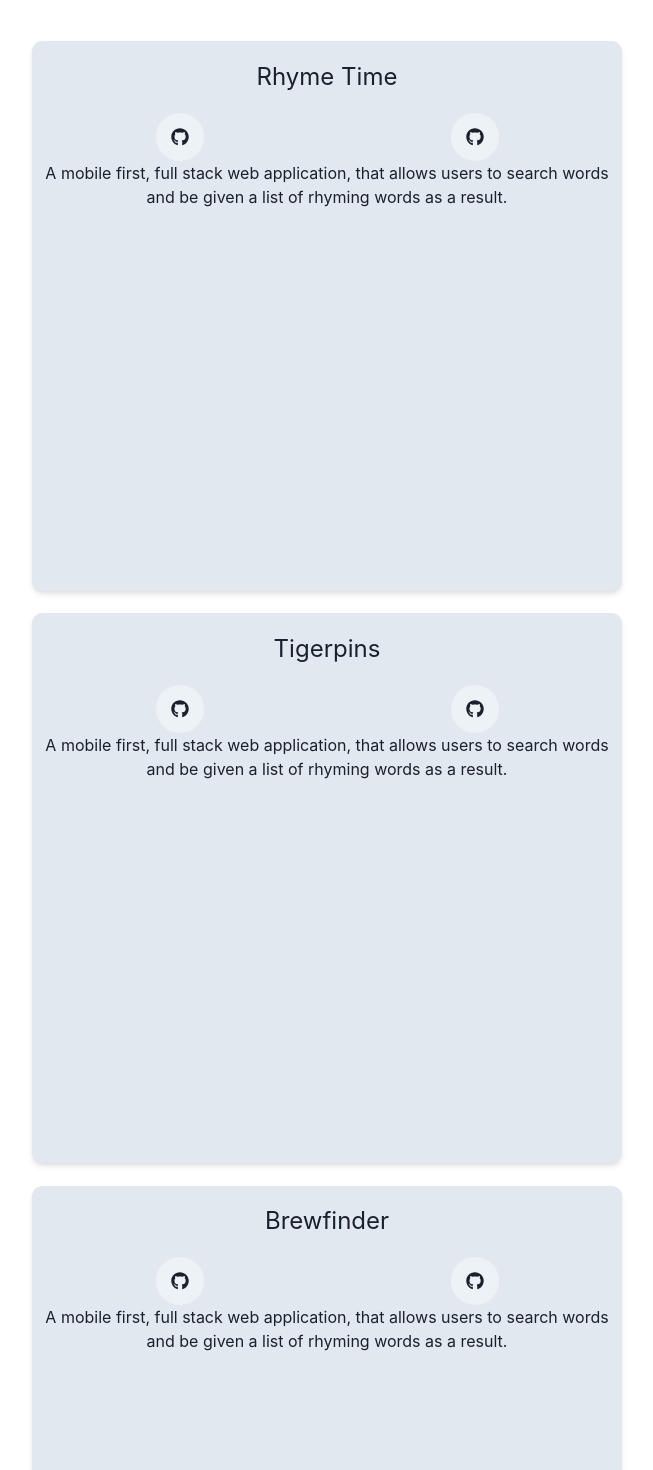
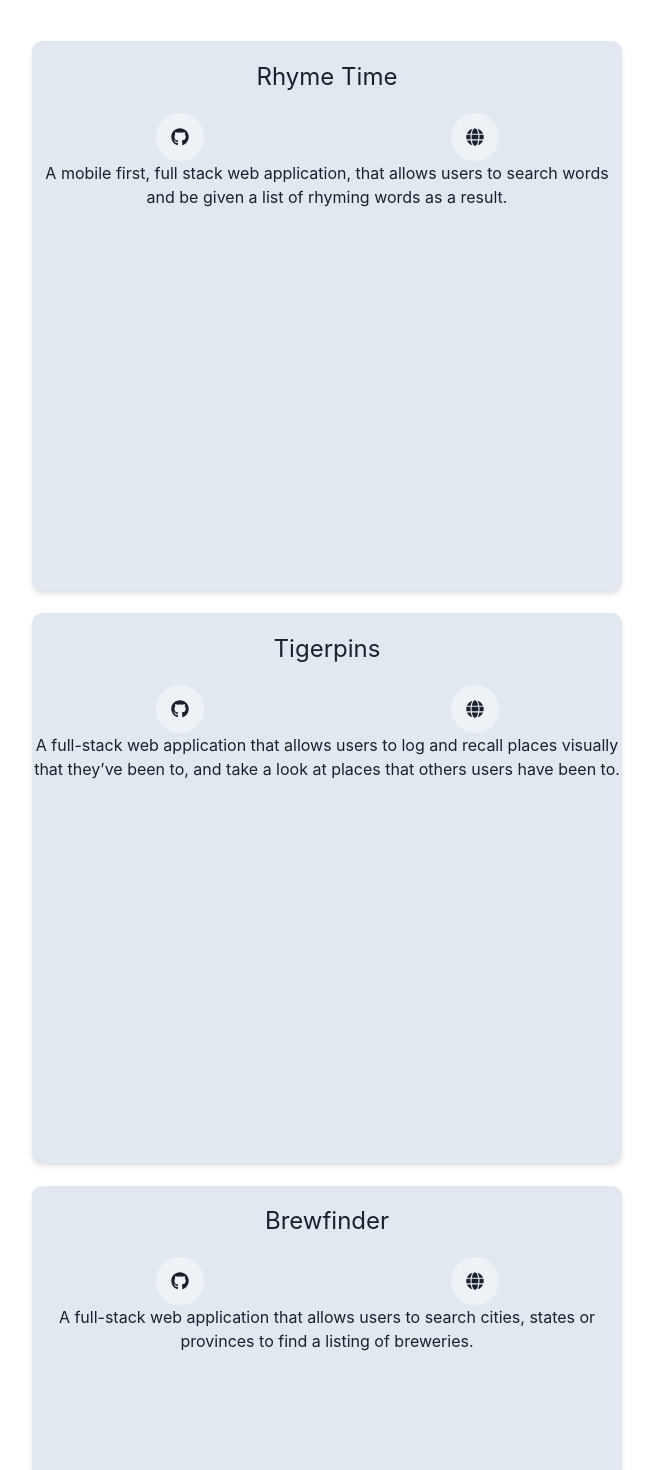
Before and after one commit to alexmcdermid/portfolio-website-chakra, a React (Create React App) app: page / in a window 1280 px wide. Shown: the part 960-2430 px from the top of the page, without its empty margins (313-966 px from the left). Built offline with nearby package versions, Linux system fonts and the light colour scheme.

Commit message:
finish links on portfolio

```diff
--- a/src/components/Content.js
+++ b/src/components/Content.js
@@ -5,7 +5,7 @@ import YouTube from 'react-youtube';
 import { useMediaQuery } from '@chakra-ui/media-query';
 import { DiMongodb, DiReact, DiNodejsSmall, DiHtml5, DiCss3, DiJavascript, DiPython, DiDjango, DiPostgresql, DiGit } from 'react-icons/di'
 import { SiExpress } from 'react-icons/si'
-import { FaGithub, } from 'react-icons/fa'
+import { FaGithub, FaGlobe } from 'react-icons/fa'
 import React from 'react'
 
 function Header() {
@@ -89,8 +89,8 @@ function Header() {
                         <Box w={isNotSmallerScreen ? '590px' : '350px'} h='550px' rounded='10px' overflow='hidden' boxShadow='md' bg='gray.200' m='1%' >
                             <Text fontSize='2xl' p='3%'>Rhyme Time</Text>
                             <Flex justify='space-around' >
-                                <IconButton icon={<FaGithub/>} size={isNotSmallerScreen ? 'lg' : 'md'} isRound='true' onClick={() => window.open("https://www.github.com/alexmcdermid/brewfinder")}></IconButton>
-                                <IconButton icon={<FaGithub/>} size={isNotSmallerScreen ? 'lg' : 'md'} isRound='true' onClick={() => window.open("https://www.github.com/alexmcdermid/brewfinder")}></IconButton>
+                                <IconButton icon={<FaGithub/>} size={isNotSmallerScreen ? 'lg' : 'md'} isRound='true' onClick={() => window.open("https://www.github.com/alexmcdermid/rhymetime")}></IconButton>
+                                <IconButton icon={<FaGlobe/>} size={isNotSmallerScreen ? 'lg' : 'md'} isRound='true' onClick={() => window.open("https://rhymetimehome.herokuapp.com/")}></IconButton>
                             </Flex>
                             <Text pb='2%'>A mobile first, full stack web application, that allows users to search words and be given a list of rhyming words as a result. </Text>
                             <YouTube videoId="S1PM067JtaQ"  opts={opts}/>
@@ -99,10 +99,10 @@ function Header() {
                         <Box  w={isNotSmallerScreen ? '590px' : '350px'}   h='550px' rounded='10px' overflow='hidden' boxShadow='md' bg='gray.200' m='1%'>
                             <Text fontSize='2xl' p='3%'>Tigerpins</Text>
                             <Flex justify='space-around' >
-                                <IconButton icon={<FaGithub/>} size={isNotSmallerScreen ? 'lg' : 'md'} isRound='true' onClick={() => window.open("https://www.github.com/alexmcdermid/brewfinder")}></IconButton>
-                                <IconButton icon={<FaGithub/>} size={isNotSmallerScreen ? 'lg' : 'md'} isRound='true' onClick={() => window.open("https://www.github.com/alexmcdermid/brewfinder")}></IconButton>
+                                <IconButton icon={<FaGithub/>} size={isNotSmallerScreen ? 'lg' : 'md'} isRound='true' onClick={() => window.open("https://www.github.com/alexmcdermid/tigerpins")}></IconButton>
+                                <IconButton icon={<FaGlobe/>} size={isNotSmallerScreen ? 'lg' : 'md'} isRound='true' onClick={() => window.open("https://tigerpins.herokuapp.com/")}></IconButton>
                             </Flex>
-                            <Text pb='2%'>A mobile first, full stack web application, that allows users to search words and be given a list of rhyming words as a result. </Text>
+                            <Text pb='2%'>A full-stack web application that allows users to log and recall places visually that they’ve been to, and take a look at places that others users have been to. </Text>
                             <YouTube videoId="S1PM067JtaQ"  opts={opts}/>
 
 
@@ -111,9 +111,9 @@ function Header() {
                             <Text fontSize='2xl' p='3%'>Brewfinder</Text>
                             <Flex justify='space-around' >
                                 <IconButton icon={<FaGithub/>} size={isNotSmallerScreen ? 'lg' : 'md'} isRound='true' onClick={() => window.open("https://www.github.com/alexmcdermid/brewfinder")}></IconButton>
-                                <IconButton icon={<FaGithub/>} size={isNotSmallerScreen ? 'lg' : 'md'} isRound='true' onClick={() => window.open("https://www.github.com/alexmcdermid/brewfinder")}></IconButton>
+                                <IconButton icon={<FaGlobe/>} size={isNotSmallerScreen ? 'lg' : 'md'} isRound='true' onClick={() => window.open("https://brewfinderwebapp.herokuapp.com/")}></IconButton>
                             </Flex>
-                            <Text pb='2%'>A mobile first, full stack web application, that allows users to search words and be given a list of rhyming words as a result. </Text>
+                            <Text pb='2%'>A full-stack web application that allows users to search cities, states or provinces to find a listing of breweries. </Text>
                             <YouTube videoId="S1PM067JtaQ"  opts={opts}/>
 
                         </Box>
```
